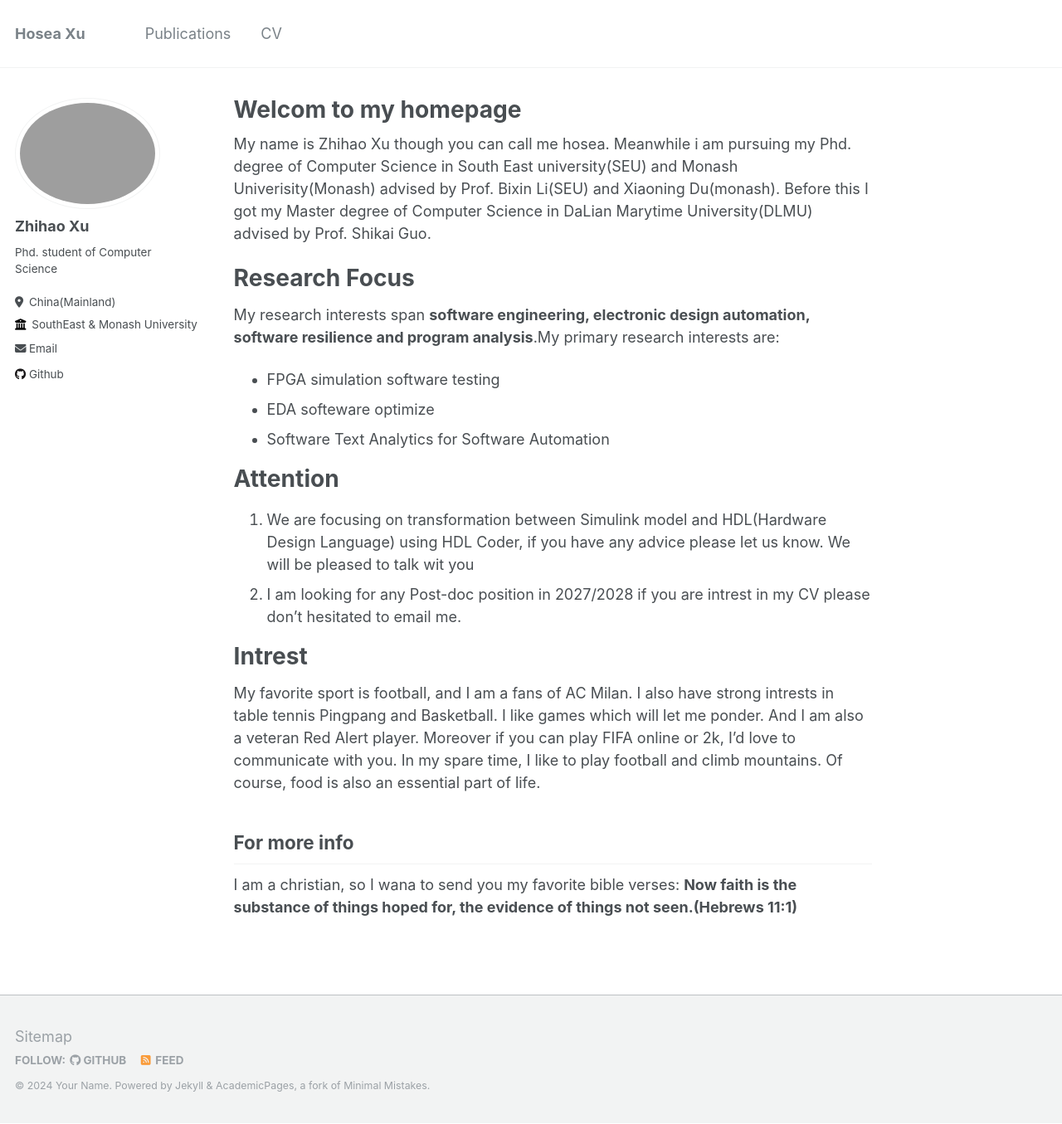
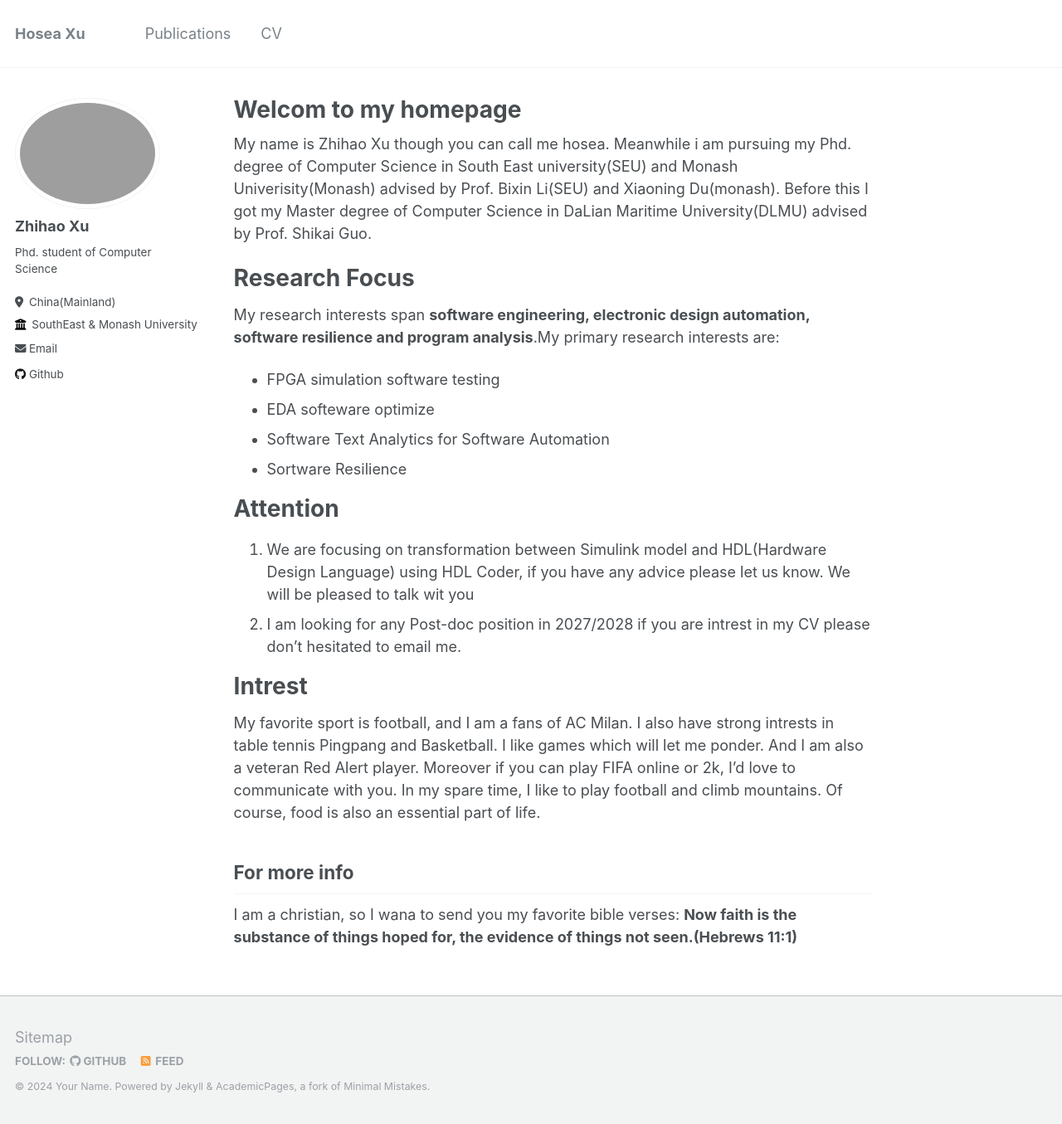
Before and after one commit to cemery123/cemery123.github.io, a Jekyll site: the page built from _pages/about.md, in a window 1280 px wide and 1355 px high. Shown: the whole window at 83% size. Built offline with Jekyll 4.4.1, drawn with Linux system fonts in a browser that asks for light colours.

Commit message:
Update about.md

```diff
--- a/_pages/about.md
+++ b/_pages/about.md
@@ -7,7 +7,7 @@ redirect_from:
   - /about.html
 ---
 
-My name is Zhihao Xu though you can call me hosea. Meanwhile i am pursuing my Phd. degree of Computer Science in South East university(SEU) and Monash Univerisity(Monash) advised by Prof. Bixin Li(SEU) and Xiaoning Du(monash). Before this I got my Master degree of Computer Science in DaLian Marytime University(DLMU) advised by Prof. Shikai Guo.
+My name is Zhihao Xu though you can call me hosea. Meanwhile i am pursuing my Phd. degree of Computer Science in South East university(SEU) and Monash Univerisity(Monash) advised by Prof. Bixin Li(SEU) and Xiaoning Du(monash). Before this I got my Master degree of Computer Science in DaLian Maritime University(DLMU) advised by Prof. Shikai Guo.
 
 Research Focus
 ======
@@ -16,6 +16,7 @@ My research interests span __software engineering, electronic design automation,
  - FPGA simulation software testing
  - EDA softeware optimize
  - Software Text Analytics for Software Automation
+ - Sortware Resilience
 
 Attention
 ======
```
